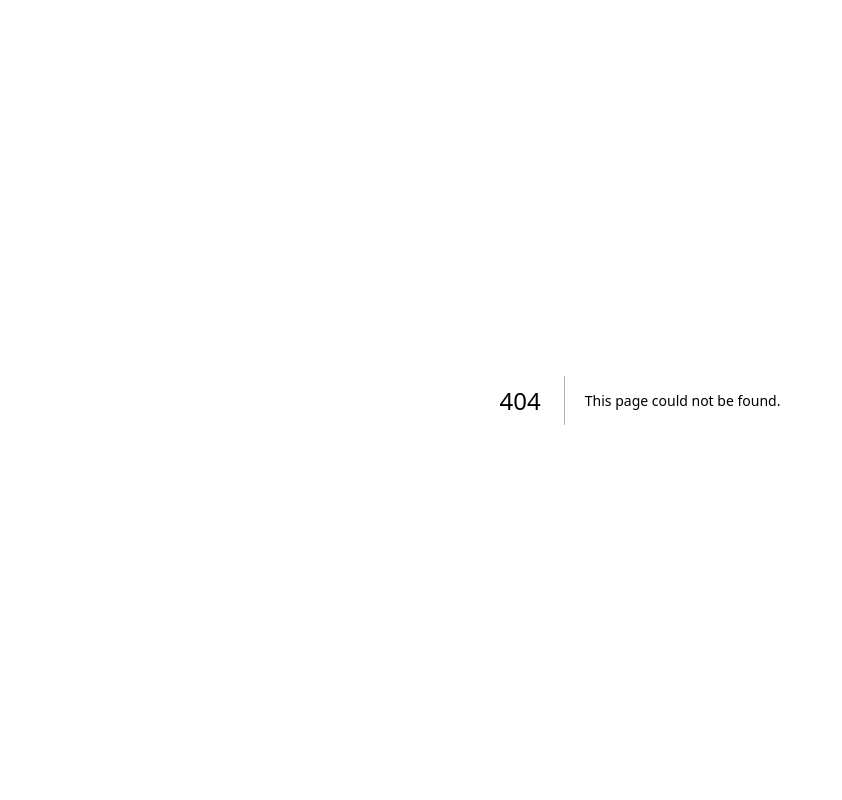
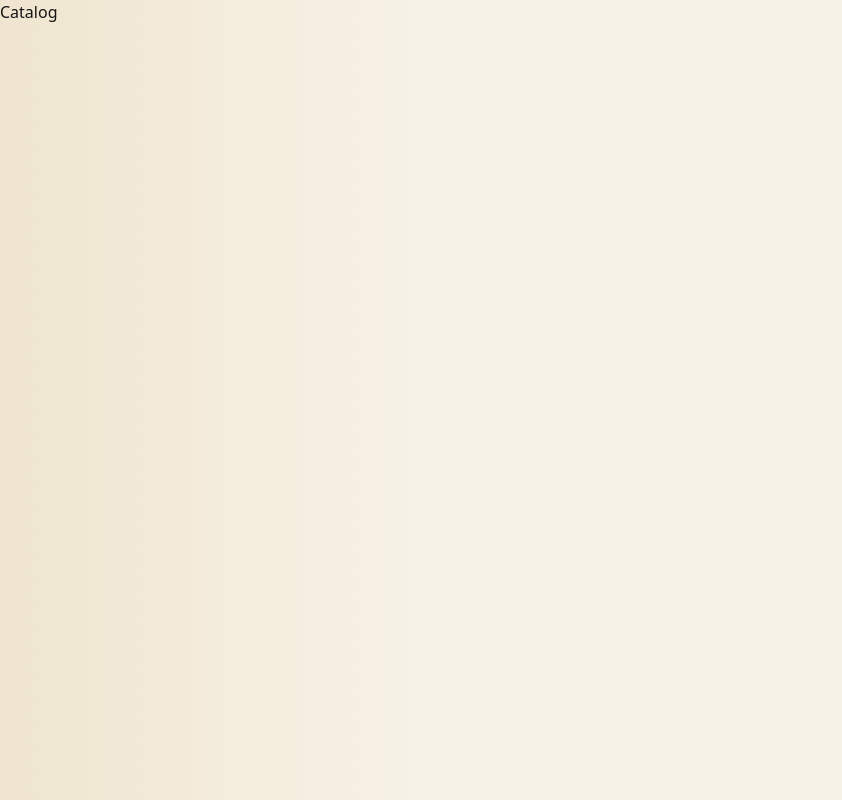
Before and after one commit to Iliavsevolodov/kaskada-, a Next.js app: page /catalog in a window 1280 px wide. Before the commit this address had no page. Shown: the whole page, without its empty margins (0-842 px from the left). Built offline with nearby package versions, Linux system fonts and the light colour scheme.

Commit message:
Add catalog page

```diff
--- /dev/null
+++ b/src/app/catalog/page.tsx
@@ -0,0 +1,3 @@
+export default function CatalogPage() {
+  return <main>Catalog</main>;
+}
```
